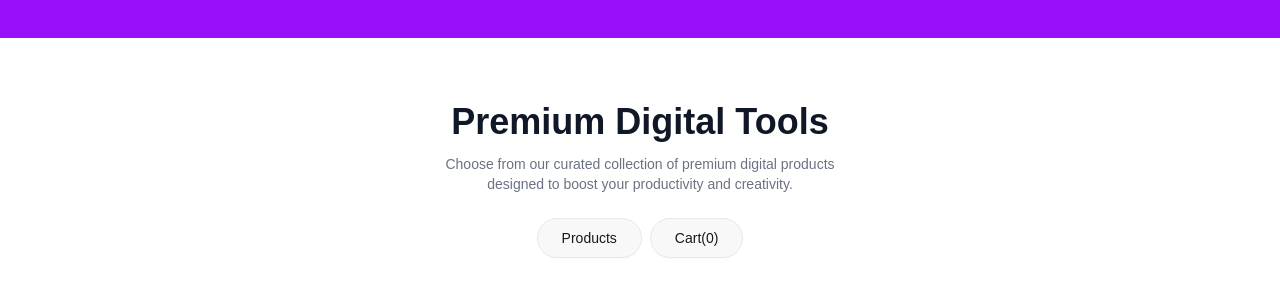
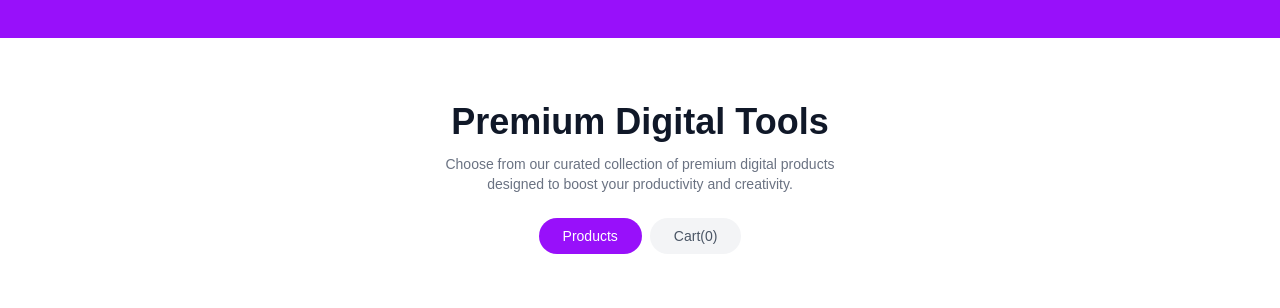
Before and after one commit to asif404-error/my-sixth-assignment, a React (Vite) app: page / in a window 1280 px wide. Shown: the part 1025-1333 px from the top of the page. Built offline with nearby package versions, Linux system fonts and the light colour scheme.

Commit message:
onClick handler done, Buttons toggle functionality activated.

```diff
--- a/src/App.jsx
+++ b/src/App.jsx
@@ -17,7 +17,7 @@ function App() {
       <Navbar cartCount={cart} />
       <Banner />
       <Stats />
-      <Mainsection />
+      <Mainsection cart={cart} />
       <Steps />
       <Pricing />
       <Workflow />
--- a/src/components/mainSection/Mainsection.jsx
+++ b/src/components/mainSection/Mainsection.jsx
@@ -1,10 +1,11 @@
 import React, { useState } from "react";
 
-const Mainsection = () => {
-  const [active, setActive] = useState();
+const Mainsection = ({ cart }) => {
+    // console.log(cart.length);
+  const [activeTab, setActiveTab] = useState("products");
   return (
     <section className="bg-white px-6 py-16">
-      <div className="">
+      <div className="max-w-7xl mx-auto">
         <div className="text-center mb-6">
           <h2 className="text-3xl md:text-4xl font-bold text-gray-900 mb-3">
             Premium Digital Tools
@@ -15,11 +16,25 @@ const Mainsection = () => {
           </p>
         </div>
         <div className="flex items-center justify-center gap-2 mb-10">
-          <button className="btn px-6 py-2 rounded-full text-sm font-medium transition-colors">
+          <button
+            onClick={() => setActiveTab("products")}
+            className={`px-6 py-2 rounded-full text-sm font-medium transition-colors ${
+              activeTab === "products"
+                ? "bg-purple-600 text-white"
+                : "bg-gray-100 text-gray-600 hover:bg-gray-200"
+            }`}
+          >
             Products
           </button>
-          <button className="btn px-6 py-2 rounded-full text-sm font-medium transition-colors">
-            Cart(0)
+          <button
+            onClick={() => setActiveTab("cart")}
+            className={`px-6 py-2 rounded-full text-sm font-medium transition-colors ${
+              activeTab === "cart"
+                ? "bg-purple-600 text-white"
+                : "bg-gray-100 text-gray-600 hover:bg-gray-200"
+            }`}
+          >
+            Cart({cart.length})
           </button>
         </div>
       </div>
```
